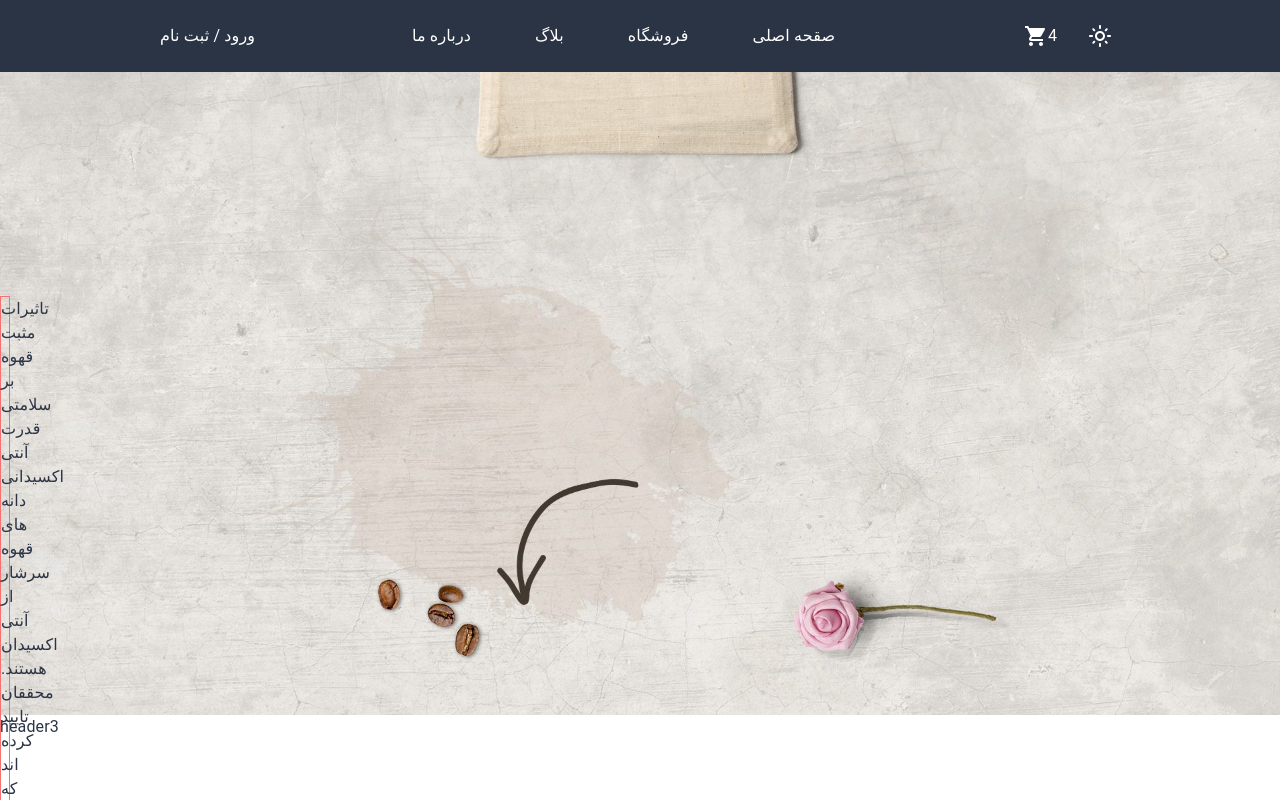
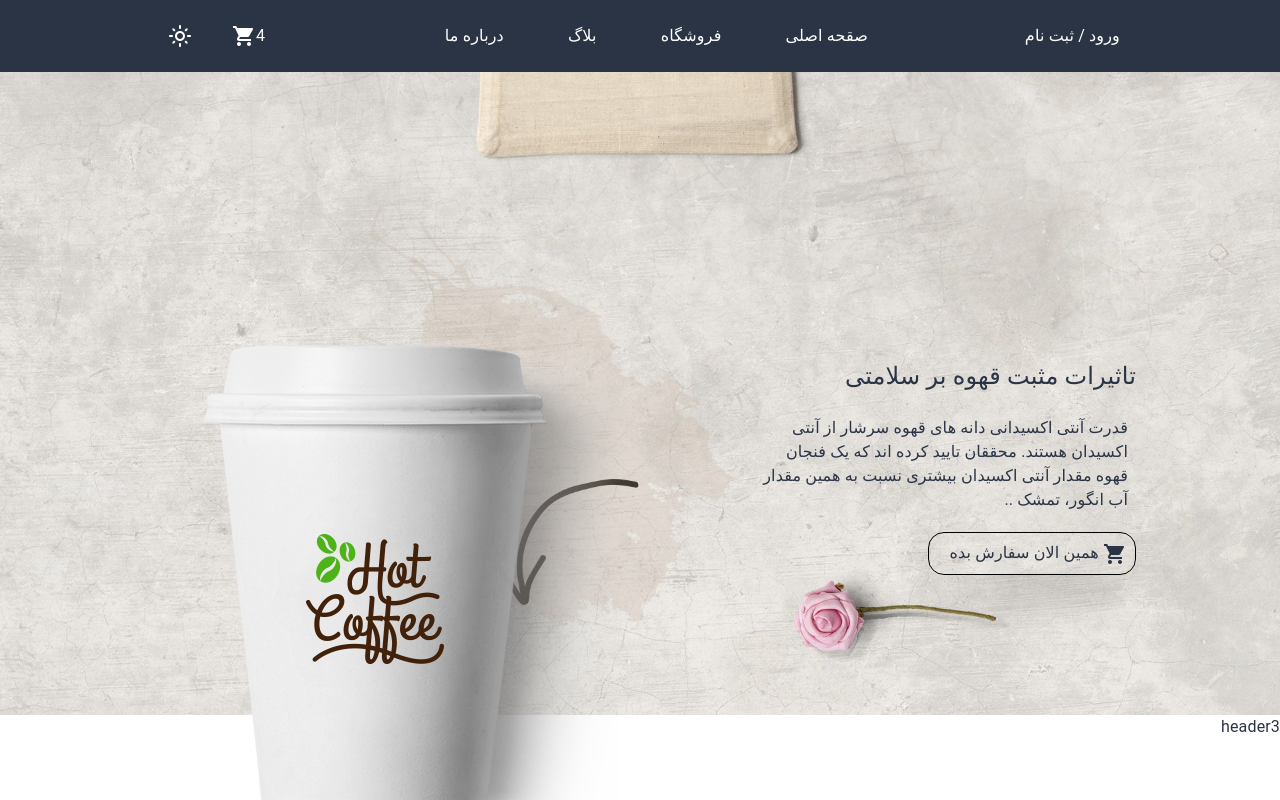
Before and after one commit to mohammadjalizi/React-E-commerce-project-, a React (Vite) app: page / in a window 1280 px wide. Shown: the top 800 px of the page. Built offline with nearby package versions, Linux system fonts and the light colour scheme.

Commit message:
Add    icons shoping cart

```diff
--- a/src/App.jsx
+++ b/src/App.jsx
@@ -4,7 +4,7 @@ import { ColorModeContext, useMode } from "./theme";
 import Header1 from "./components/header/Header1";
 import Header2 from "./components/header/Header2";
 import Header3 from "./components/header/Header3";
-
+import'./App.css'
 
 function App() {
   const [theme, colorMode] = useMode();
--- a/src/components/header/Header1.jsx
+++ b/src/components/header/Header1.jsx
@@ -27,7 +27,7 @@ const Header1 = () => {
       </div>
 <div className="  ">
 
-  <ul  className=" flex gap-4  flex-row-reverse">
+  <ul  className=" flex gap-4  ">
 
 <li className=" mx-6 ">
   <a className="  text-white" href="#"> صقحه اصلی </a>
--- a/src/components/header/Header2.jsx
+++ b/src/components/header/Header2.jsx
@@ -1,19 +1,31 @@
+import { ShoppingCart } from '@mui/icons-material'
 import React from 'react'
-
+import './slider.css'
 const Header2 = () => {
   return (
     <div className='  relative backgrund '>
 
 
 
-    <div>
+      <div>
         <img src="src/assets/coffee_assets/image/home-bg.jpg" alt="" />
-    </div>
-<div className='  border border-red-400   w-2.5 absolute  top-56 '>
+      </div>
+      <div className=' absolute  photo left-10   md:mx-36 top-60  '>
 
-  <h1>تاثیرات مثبت قهوه بر سلامتی</h1>
-  <p>قدرت آنتی اکسیدانی دانه های قهوه سرشار از آنتی اکسیدان هستند. محققان تایید کرده اند که یک فنجان قهوه مقدار آنتی اکسیدان بیشتری نسبت به همین مقدار آب انگور، تمشک ..</p>
-</div>
+<img src="src/assets/coffee_assets/image/home-img-1.png" alt="" />
+
+      </div>
+      <div className='   md:mx-36 w-2/4 absolute   top-72'>
+
+        <h1 className=' text-2xl  mb-4 '>تاثیرات مثبت قهوه بر سلامتی</h1>
+        <p className='   p-2 w-96 '>قدرت آنتی اکسیدانی دانه های قهوه سرشار از آنتی اکسیدان هستند. محققان تایید کرده اند که یک فنجان قهوه مقدار آنتی اکسیدان بیشتری نسبت به همین مقدار آب انگور، تمشک ..</p>
+
+
+        <div className=' transform motion-safe:hover:scale-110 ...  border border-black     w-52 hover:border-dashed  rounded-2xl p-2 cursor-pointer shadow-2xl mt-3 '>
+<ShoppingCart/>
+<span> همین الان سفارش بده                                </span>
+        </div>
+      </div>
 
 
     </div>
--- a/src/components/header/slider.css
+++ b/src/components/header/slider.css
@@ -1,7 +1,22 @@
-.backgrund{
+.photo{
 
-
-background-image: url("src/assets/coffee_assets/image/home-bg.jpg");
-
+    animation: bordermove 5s infinite;
 
 }
+
+@keyframes bordermove{
+    0%{
+border-radius: 5px;
+
+padding: 5px 20px;
+    }
+50%{
+border-radius: 20px;
+padding: 3px 5px;
+margin-top: 40px;
+}
+100%{
+border-radius: 5px;
+padding: 5px 20px;
+}
+}
```
